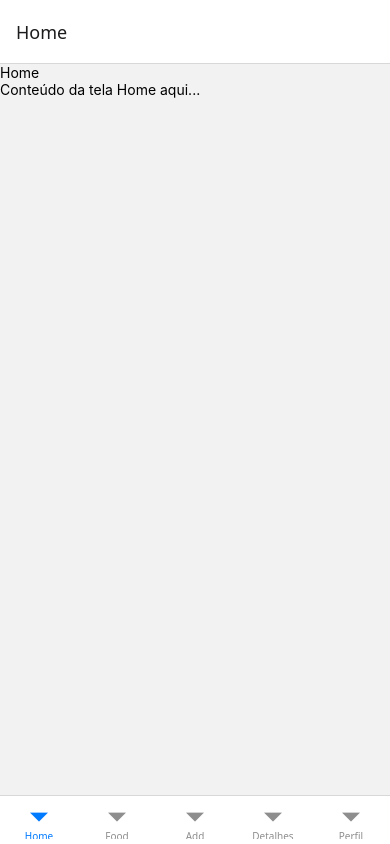
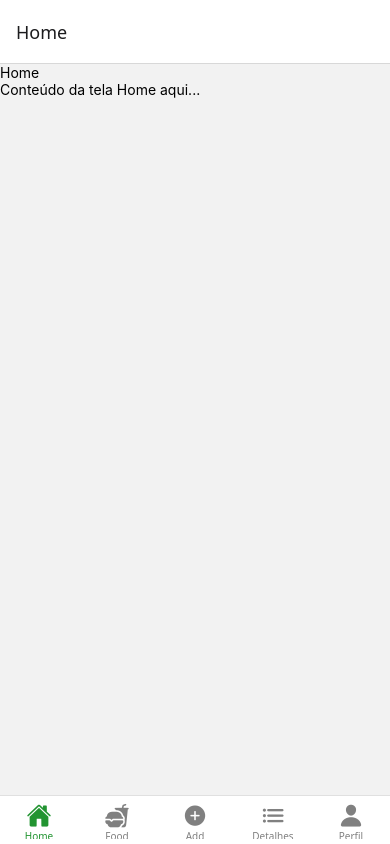
Before and after one commit to jeanmts/Grupo-3-React-Native, a React Native app: screen / in a window 390 px wide. Built offline with nearby package versions, Linux system fonts and the light colour scheme.

Commit message:
melhorando detalhes de 'sidebar'

```diff
--- a/src/navigation/BottomTabNavigator.tsx
+++ b/src/navigation/BottomTabNavigator.tsx
@@ -1,50 +1,6 @@
-// import { createBottomTabNavigator } from "@react-navigation/bottom-tabs";
-// import { Search } from "../screens/busca";
-// import { Profile } from "../screens/profile";
-// import { Ionicons } from "@expo/vector-icons";
-
-// export type TabsParamList = {
-//   Search: undefined;
-//   Profile: undefined;
-// };
-
-// const { Navigator, Screen } = createBottomTabNavigator<TabsParamList>();
-
-// export function Tabs() {
-//   return (
-//     <Navigator
-//       screenOptions={{
-//         headerShown: false,
-//         tabBarStyle: { backgroundColor: "#000" },
-//         tabBarActiveTintColor: "#fff",
-//         tabBarInactiveTintColor: "#888",
-//       }}
-//     >
-//       <Screen
-//         name="Search"
-//         component={Search}
-//         options={{
-//           tabBarIcon: ({ color, size }) => (
-//             <Ionicons name="search" size={size} color={color} />
-//           ),
-//         }}
-//       />
-
-//       <Screen
-//         name="Profile"
-//         component={Profile}
-//         options={{
-//           tabBarIcon: ({ color, size }) => (
-//             <Ionicons name="person" size={size} color={color} />
-//           ),
-//         }}
-//       />
-//     </Navigator>
-//   );
-// }
-
 import React from "react";
 import { createBottomTabNavigator } from "@react-navigation/bottom-tabs";
+import { Ionicons } from "@expo/vector-icons";
 
 import Home from "../screens/Home";
 import Food from "../screens/Food";
@@ -52,18 +8,66 @@ import Add from "../screens/Add";
 import Detalhes from "../screens/Detalhes";
 import Perfil from "../screens/Perfil";
 
-
-
 const Tab = createBottomTabNavigator();
 
 export default function BottomTabNavigator() {
   return (
-    <Tab.Navigator>
-      <Tab.Screen name="Home" component={Home} />
-      <Tab.Screen name="Food" component={Food} />
-      <Tab.Screen name="Add" component={Add} />
-      <Tab.Screen name="Detalhes" component={Detalhes} />
-      <Tab.Screen name="Perfil" component={Perfil} />
+    <Tab.Navigator
+      screenOptions={{
+        tabBarActiveTintColor: "#229431ff",
+        tabBarInactiveTintColor: "gray",
+        tabBarStyle: {
+          backgroundColor: "#FFFFFF",
+          borderTopWidth: 1,
+          borderTopColor: "#E0E0E0",
+        },
+      }}
+    >
+      <Tab.Screen
+        name="Home"
+        component={Home}
+        options={{
+          tabBarIcon: ({ color, size }) => (
+            <Ionicons name="home" size={size} color={color} />
+          ),
+        }}
+      />
+      <Tab.Screen
+        name="Food"
+        component={Food}
+        options={{
+          tabBarIcon: ({ color, size }) => (
+            <Ionicons name="fast-food" size={size} color={color} />
+          ),
+        }}
+      />
+      <Tab.Screen
+        name="Add"
+        component={Add}
+        options={{
+          tabBarIcon: ({ color, size }) => (
+            <Ionicons name="add-circle" size={size} color={color} />
+          ),
+        }}
+      />
+      <Tab.Screen
+        name="Detalhes"
+        component={Detalhes}
+        options={{
+          tabBarIcon: ({ color, size }) => (
+            <Ionicons name="list" size={size} color={color} />
+          ),
+        }}
+      />
+      <Tab.Screen
+        name="Perfil"
+        component={Perfil}
+        options={{
+          tabBarIcon: ({ color, size }) => (
+            <Ionicons name="person" size={size} color={color} />
+          ),
+        }}
+      />
     </Tab.Navigator>
   );
 }
```
